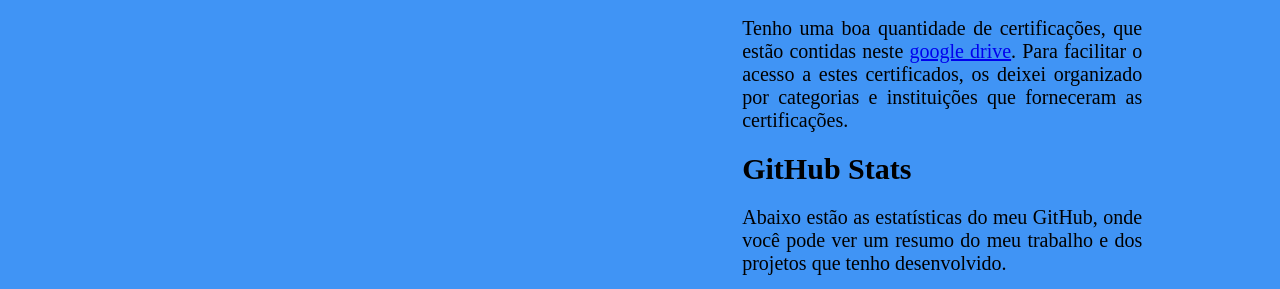
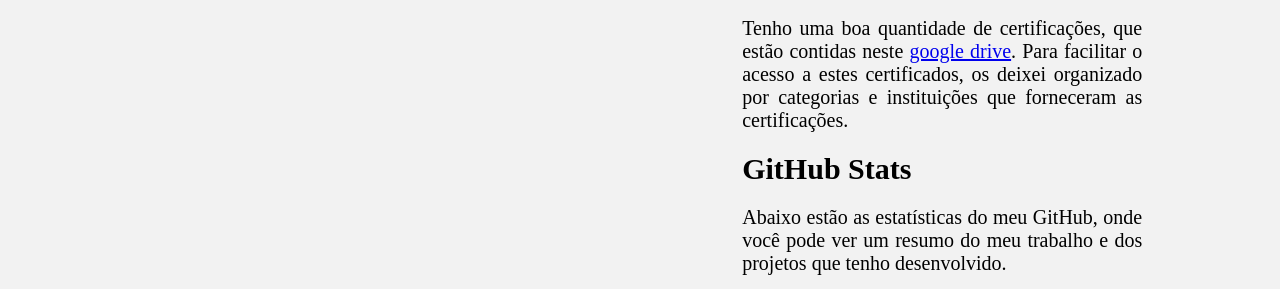
Before and after one commit to mauriciobenjamin700/portfolio-html-css-js, a plain HTML site: page index.html in a window 1280 px wide. Shown: the part 1860-2149 px from the top of the page. Drawn offline with Linux system fonts and the light colour scheme; grey boxes are pictures that could not be loaded.

Commit message:
Update global.css
samylle feedback

```diff
--- a/styles/global.css
+++ b/styles/global.css
@@ -19,6 +19,6 @@ h1, h2, h3 {
 }
 
 body{
-    background-color: rgb(64, 148, 245);
+    background-color: #f2f2f2;
     margin: 20px;
 }
```
